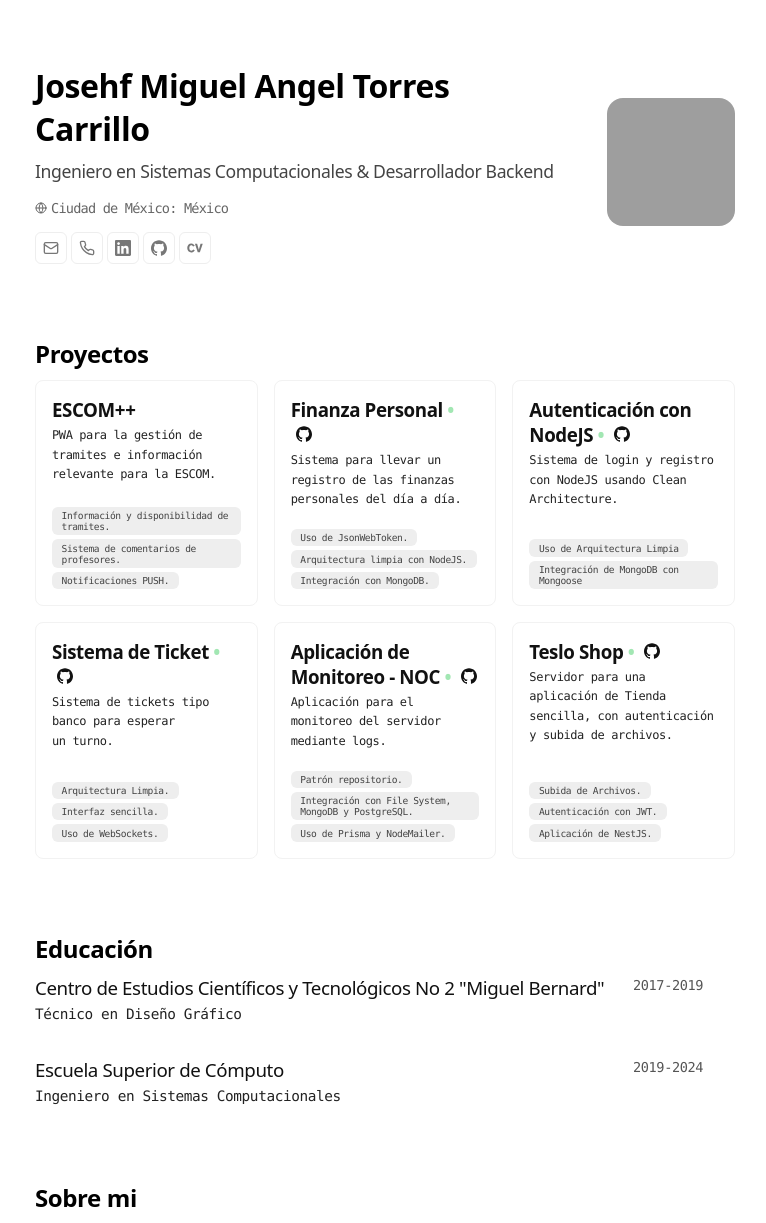
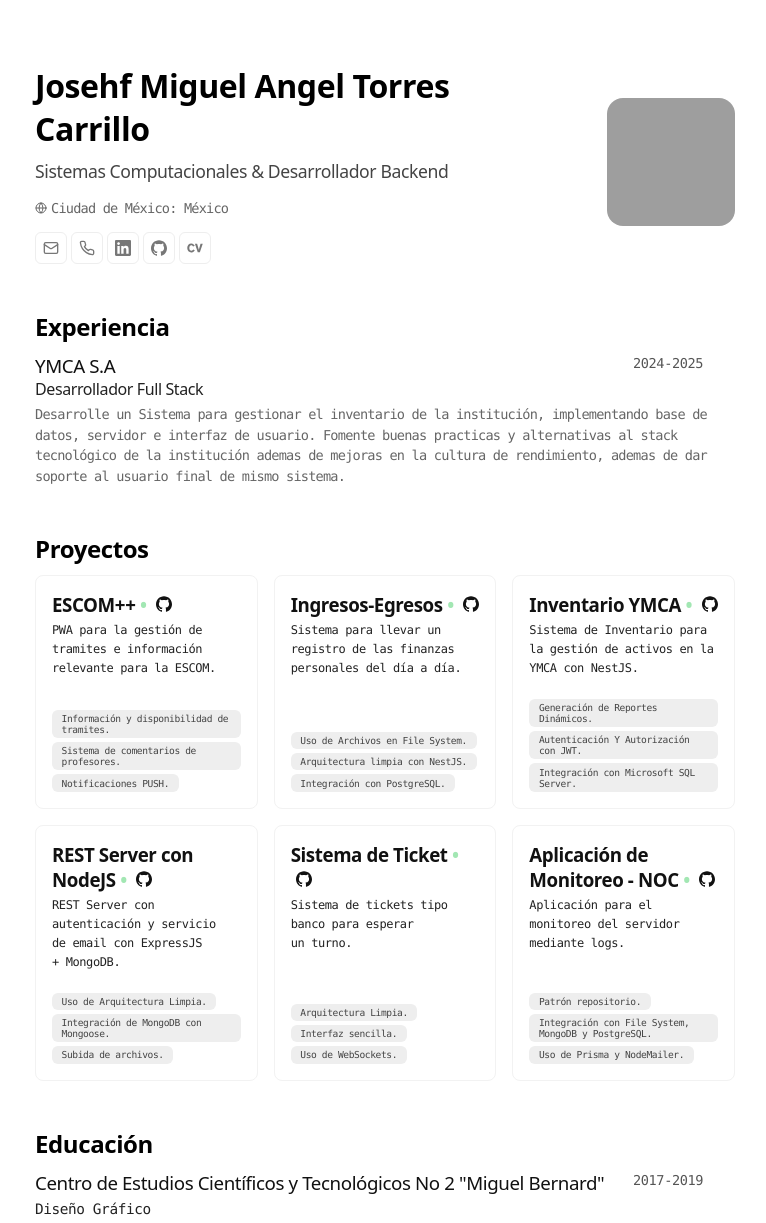
Before and after one commit to JomianTC/portfolio, a website built with Vite: page index.html in a window 1280 px wide. Shown: the top 1223 px of the page, without its empty margins (255-1021 px from the left). Built offline with nearby package versions, Linux system fonts and the light colour scheme; grey boxes are pictures that could not be loaded; a script that the page names is missing.

Commit message:
Actualizacion de html

```diff
--- a/css/style.css
+++ b/css/style.css
@@ -68,7 +68,7 @@ main {
 
 section {
 	max-width: 700px;
-	margin: 0 auto 72px;
+	margin: 0 auto 45px;
 }
 
 @media (width <=700px) {
@@ -152,7 +152,6 @@ figure img {
 	object-fit: cover;
 	width: 128px;
 	border-radius: 16px;
-	rotate: 90deg;
 }
 
 @media (width <=700px) {
@@ -280,6 +279,45 @@ figure img {
 
 /* ------------------------------------- */
 
+/* ESTILOS EXPERIENCIA */
+
+#experience {
+	display: flex;
+	flex-direction: column;
+	gap: 32px;
+}
+
+.experience_box {
+	font-weight: 500;
+	color: #111;
+}
+
+.experience_box_alt {
+	font-weight: 400;
+	color: #222;
+}
+
+.experience_container {
+	display: flex;
+	justify-content: space-between;
+	align-items: flex-start;
+	margin-bottom: 4px;
+}
+
+.experience_time {
+	color: #555;
+	font-size: 0.85rem;
+	min-width: 102px;
+}
+
+@media (width <=700px) {
+	.experience_time {
+		text-align: right;
+	}
+}
+
+/* ------------------------------------- */
+
 /* ESTILOS EDUCACION */
 
 #education {
--- a/index.html
+++ b/index.html
@@ -16,7 +16,7 @@
 			<div class="container">
 				<div class="info">
 					<h1 id="name">Josehf Miguel Angel Torres Carrillo</h1>
-					<h2 class="title_section" id="grade">Ingeniero en Sistemas Computacionales & Desarrollador Backend</h2>
+					<h2 class="title_section" id="grade">Sistemas Computacionales & Desarrollador Backend</h2>
 					<span id="city">
 						<svg
 						xmlns="http://www.w3.org/2000/svg"
@@ -133,7 +133,25 @@
 			</div>
 		</section>
 		<!-------------------------------------------------------------------------------------------------->
-		<!-- EXPERIENCIA -->
+		<section>
+			<h2 class="title_section">Experiencia</h2>
+			<ul id="experience">
+				<li>
+					<article class="experience_box">
+						<header class="experience_container">
+							<div>
+								<h3 class="experience_box">YMCA S.A</h3>
+								<h4 class="experience_box_alt">Desarrollador Full Stack</h4>
+							</div>
+							<p class="experience_time">2024-2025</p>
+						</header>
+						<footer>
+							<p id="city">Desarrolle un Sistema para gestionar el inventario de la institución, implementando base de datos, servidor e interfaz de usuario. Fomente buenas practicas y alternativas al stack tecnológico de la institución ademas de mejoras en la cultura de rendimiento, ademas de dar soporte al usuario final de mismo sistema.</p>
+						</footer>
+					</article>
+				</li>
+			</ul>
+		</section>
 		<!-------------------------------------------------------------------------------------------------->
 		<section>
 			<h2 class="title_section">Proyectos</h2>
@@ -142,9 +160,9 @@
 					<article class="proyect_box">
 						<header>
 							<h3>
-								<a href="">ESCOM++</a>
-								<!-- <span>&bull;</span>
-								<a class="github-code-link" href="">
+								<a href="https://github.com/JomianTC/escom-ia.git">ESCOM++</a>
+								<span>&bull;</span>
+								<a class="github-code-link" href="https://github.com/JomianTC/escom-ia.git">
 									<svg
 									width="16"
 									height="16"
@@ -155,7 +173,7 @@
 									fill="currentColor"
 									d="M12 .297c-6.63 0-12 5.373-12 12 0 5.303 3.438 9.8 8.205 11.385.6.113.82-.258.82-.577 0-.285-.01-1.04-.015-2.04-3.338.724-4.042-1.61-4.042-1.61C4.422 18.07 3.633 17.7 3.633 17.7c-1.087-.744.084-.729.084-.729 1.205.084 1.838 1.236 1.838 1.236 1.07 1.835 2.809 1.305 3.495.998.108-.776.417-1.305.76-1.605-2.665-.3-5.466-1.332-5.466-5.93 0-1.31.465-2.38 1.235-3.22-.135-.303-.54-1.523.105-3.176 0 0 1.005-.322 3.3 1.23.96-.267 1.98-.399 3-.405 1.02.006 2.04.138 3 .405 2.28-1.552 3.285-1.23 3.285-1.23.645 1.653.24 2.873.12 3.176.765.84 1.23 1.91 1.23 3.22 0 4.61-2.805 5.625-5.475 5.92.42.36.81 1.096.81 2.22 0 1.606-.015 2.896-.015 3.286 0 .315.21.69.825.57C20.565 22.092 24 17.592 24 12.297c0-6.627-5.373-12-12-12"
 									></path></svg>
-								</a> -->
+								</a>
 							</h3>
 							<p>
 								PWA para la gestión de tramites e información relevante para la ESCOM.
@@ -178,9 +196,9 @@
 					<article class="proyect_box">
 						<header>
 							<h3>
-								<a href="https://github.com/JomianTC/FinanzasPersonales" target="_blank">Finanza Personal</a>
+								<a href="https://github.com/JomianTC/Sistema-Ingresos-Egresos.git" target="_blank">Ingresos-Egresos</a>
 								<span>&bull;</span>
-								<a class="github-code-link" href="https://github.com/JomianTC/FinanzasPersonales" target="_blank">
+								<a class="github-code-link" href="https://github.com/JomianTC/Sistema-Ingresos-Egresos.git" target="_blank">
 									<svg
 									width="16"
 									height="16"
@@ -199,13 +217,13 @@
 						</header>
 						<footer class="proyect_footer">
 							<span>
-								Uso de JsonWebToken.
+								Uso de Archivos en File System.
 							</span>
 							<span>
-								Arquitectura limpia con NodeJS.
+								Arquitectura limpia con NestJS.
 							</span>
 							<span>
-								Integración con MongoDB.
+								Integración con PostgreSQL.
 							</span>
 						</footer>
 					</article>
@@ -214,9 +232,9 @@
 					<article class="proyect_box">
 						<header>
 							<h3>
-								<a href="https://github.com/JomianTC/auth-clean-node" target="_blank">Autenticación con NodeJS</a>
+								<a href="https://github.com/JomianTC/Sistema-Invetario-YMCA.git" target="_blank">Inventario YMCA</a>
 								<span>&bull;</span>
-								<a class="github-code-link" href="https://github.com/JomianTC/auth-clean-node" target="_blank">
+								<a class="github-code-link" href="https://github.com/JomianTC/Sistema-Invetario-YMCA.git" target="_blank">
 									<svg
 									width="16"
 									height="16"
@@ -230,15 +248,54 @@
 								</a>
 							</h3>
 							<p>
-								Sistema de login y registro con NodeJS usando Clean Architecture.
+								Sistema de Inventario para la gestión de activos en la YMCA con  NestJS.
 							</p>
 						</header>
 						<footer class="proyect_footer">
 							<span>
-								Uso de Arquitectura Limpia
+								Generación de Reportes Dinámicos.
 							</span>
 							<span>
-								Integración de MongoDB con Mongoose
+								Autenticación Y Autorización con JWT.
+							</span>
+							<span>
+								Integración con Microsoft SQL Server.
+							</span>
+						</footer>
+					</article>
+				</li>
+				<li>
+					<article class="proyect_box">
+						<header>
+							<h3>
+								<a href="https://github.com/JomianTC/RestServer-TS-Mongo.git" target="_blank">REST Server con NodeJS</a>
+								<span>&bull;</span>
+								<a class="github-code-link" href="https://github.com/JomianTC/RestServer-TS-Mongo.git" target="_blank">
+									<svg
+									width="16"
+									height="16"
+									viewBox="0 0 24 24"
+									xmlns="http://www.w3.org/2000/svg"
+									>
+									<title>GitHub</title><path
+									fill="currentColor"
+									d="M12 .297c-6.63 0-12 5.373-12 12 0 5.303 3.438 9.8 8.205 11.385.6.113.82-.258.82-.577 0-.285-.01-1.04-.015-2.04-3.338.724-4.042-1.61-4.042-1.61C4.422 18.07 3.633 17.7 3.633 17.7c-1.087-.744.084-.729.084-.729 1.205.084 1.838 1.236 1.838 1.236 1.07 1.835 2.809 1.305 3.495.998.108-.776.417-1.305.76-1.605-2.665-.3-5.466-1.332-5.466-5.93 0-1.31.465-2.38 1.235-3.22-.135-.303-.54-1.523.105-3.176 0 0 1.005-.322 3.3 1.23.96-.267 1.98-.399 3-.405 1.02.006 2.04.138 3 .405 2.28-1.552 3.285-1.23 3.285-1.23.645 1.653.24 2.873.12 3.176.765.84 1.23 1.91 1.23 3.22 0 4.61-2.805 5.625-5.475 5.92.42.36.81 1.096.81 2.22 0 1.606-.015 2.896-.015 3.286 0 .315.21.69.825.57C20.565 22.092 24 17.592 24 12.297c0-6.627-5.373-12-12-12"
+									></path></svg>
+								</a>
+							</h3>
+							<p>
+								REST Server con autenticación y servicio de email con ExpressJS + MongoDB.
+							</p>
+						</header>
+						<footer class="proyect_footer">
+							<span>
+								Uso de Arquitectura Limpia.
+							</span>
+							<span>
+								Integración de MongoDB con Mongoose.
+							</span>
+							<span>
+								Subida de archivos.
 							</span>
 						</footer>
 					</article>
@@ -315,42 +372,6 @@
 						</footer>
 					</article>
 				</li>
-				<li>
-					<article class="proyect_box">
-						<header>
-							<h3>
-								<a href="https://github.com/JomianTC/teslo-shop" target="_blank">Teslo Shop</a>
-								<span>&bull;</span>
-								<a class="github-code-link" href="https://github.com/JomianTC/teslo-shop" target="_blank">
-									<svg
-									width="16"
-									height="16"
-									viewBox="0 0 24 24"
-									xmlns="http://www.w3.org/2000/svg"
-									>
-									<title>GitHub</title><path
-									fill="currentColor"
-									d="M12 .297c-6.63 0-12 5.373-12 12 0 5.303 3.438 9.8 8.205 11.385.6.113.82-.258.82-.577 0-.285-.01-1.04-.015-2.04-3.338.724-4.042-1.61-4.042-1.61C4.422 18.07 3.633 17.7 3.633 17.7c-1.087-.744.084-.729.084-.729 1.205.084 1.838 1.236 1.838 1.236 1.07 1.835 2.809 1.305 3.495.998.108-.776.417-1.305.76-1.605-2.665-.3-5.466-1.332-5.466-5.93 0-1.31.465-2.38 1.235-3.22-.135-.303-.54-1.523.105-3.176 0 0 1.005-.322 3.3 1.23.96-.267 1.98-.399 3-.405 1.02.006 2.04.138 3 .405 2.28-1.552 3.285-1.23 3.285-1.23.645 1.653.24 2.873.12 3.176.765.84 1.23 1.91 1.23 3.22 0 4.61-2.805 5.625-5.475 5.92.42.36.81 1.096.81 2.22 0 1.606-.015 2.896-.015 3.286 0 .315.21.69.825.57C20.565 22.092 24 17.592 24 12.297c0-6.627-5.373-12-12-12"
-									></path></svg>
-								</a>
-							</h3>
-							<p>
-								Servidor para una aplicación de Tienda sencilla, con autenticación y subida de archivos.
-							</p>
-						</header>
-						<footer class="proyect_footer">
-							<span>
-								Subida de Archivos.
-							</span>
-							<span>
-								Autenticación con JWT.
-							</span>
-							<span>
-								Aplicación de NestJS.
-							</span>
-						</footer>
-					</article>
-				</li>
 			</ul>
 		</section>
 		<!-------------------------------------------------------------------------------------------------->
@@ -366,7 +387,7 @@
 							<p class="education_time">2017-2019</p>
 						</header>
 						<footer>
-							<p>Técnico en Diseño Gráfico</p>
+							<p>Diseño Gráfico</p>
 						</footer>
 					</article>
 				</li>
@@ -379,7 +400,7 @@
 							<p class="education_time">2019-2024</p>
 						</header>
 						<footer>
-							<p>Ingeniero en Sistemas Computacionales</p>
+							<p>Sistemas Computacionales</p>
 						</footer>
 					</article>
 				</li>
@@ -415,10 +436,6 @@
 				<li id="tool">
 					<img class="tools_icon" src="./assets/typescript-icon-svgrepo-com.svg">
 					<span>TypeScript</span>
-				</li>
-				<li id="tool">
-					<img class="tools_icon" src="./assets/c-svgrepo-com.svg">
-					<span>C</span>
 				</li>
 				<li id="tool">
 					<img class="tools_icon" src="./assets/java-svgrepo-com.svg">
```
Also changed, not shown: 1 other file.
